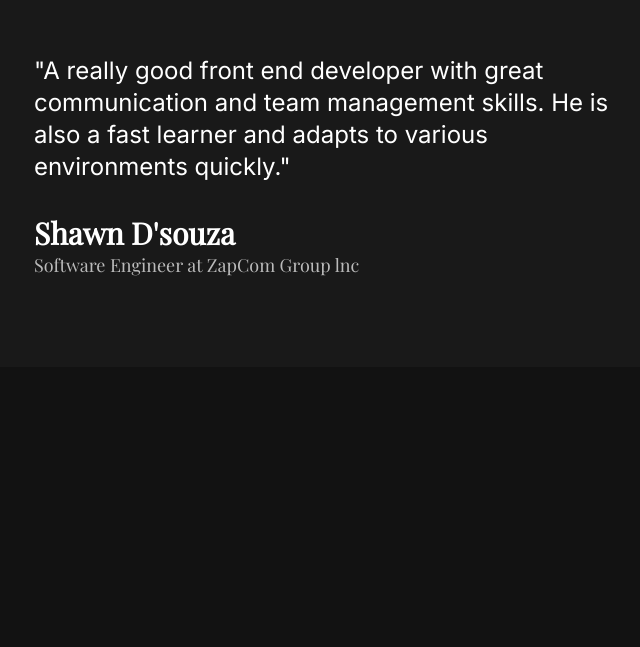
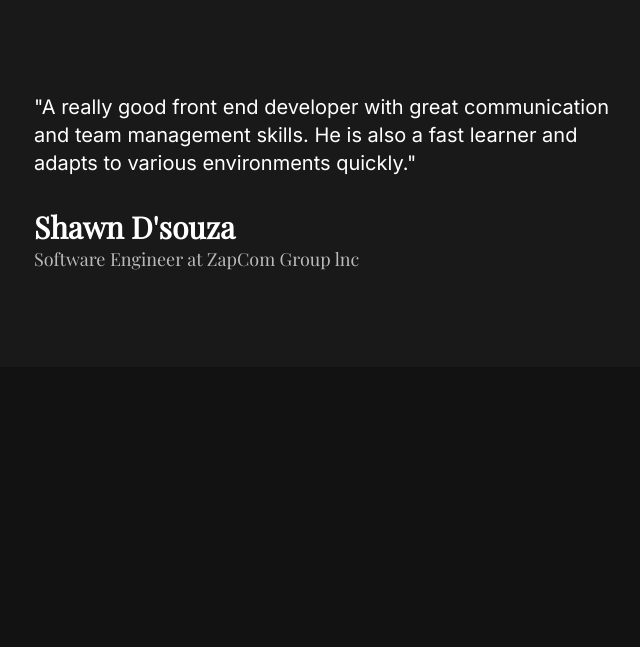
Before and after one commit to shm-dtt/portfolio-v2, a Next.js app: page / in a window 1280 px wide. Shown: the part 1093-1740 px from the top of the page, without its empty margins (30-670 px from the left). Built offline with nearby package versions, Linux system fonts and the light colour scheme.

Commit message:
minor css fix

```diff
--- a/components/Testimonials/Card.tsx
+++ b/components/Testimonials/Card.tsx
@@ -12,10 +12,10 @@ const Card: React.FC<CardProps> = ({ name, role, statement, color, i }) => {
   return (
     <div className=" h-screen flex items-center justify-center sticky top-0 text-white -z-10">
       <div
-        className=" flex flex-col items-left justify-center relative w-screen h-1/2 rounded-lg p-12 origin-top gap-8 "
+        className=" flex flex-col items-left justify-center relative w-screen h-1/2 rounded-lg p-12 pb-4 origin-top gap-8 "
         style={{ backgroundColor: color, top: `calc(-5vh + ${i * 60}px)` }}
       >
-        <p className={` ${inter.className} lg:text-2xl text-lg lg:w-1/2`}>&quot;{statement}&quot;</p>
+        <p className={` ${inter.className} lg:text-xl text-md lg:w-1/2`}>&quot;{statement}&quot;</p>
         <div className={`${playfairDisplay.className}`}>
           <h2 className="lg:text-3xl text-xl font-extrabold">{name}</h2>
           <h3 className="lg:text-lg text-md opacity-70">{role}</h3>
```
